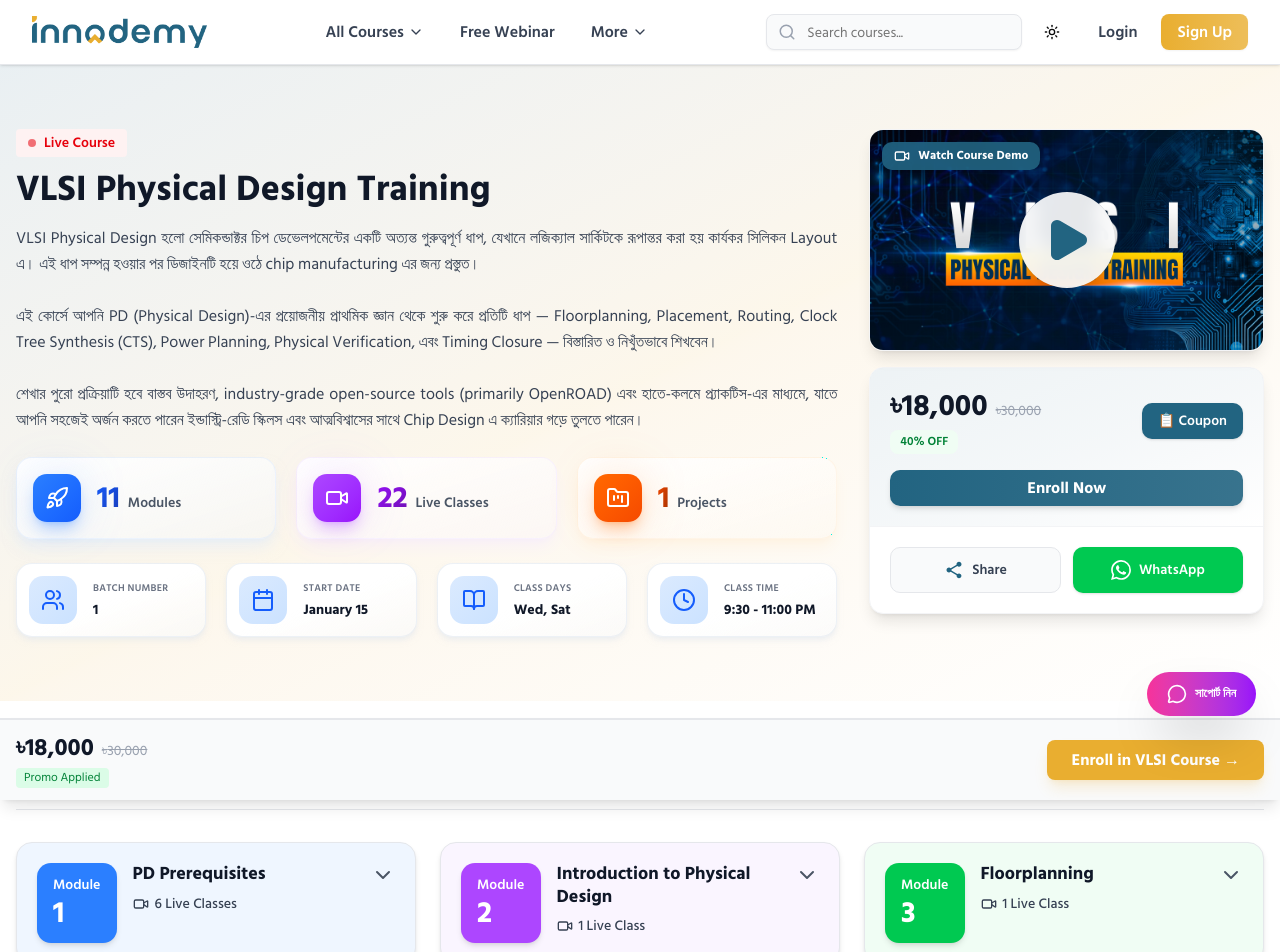
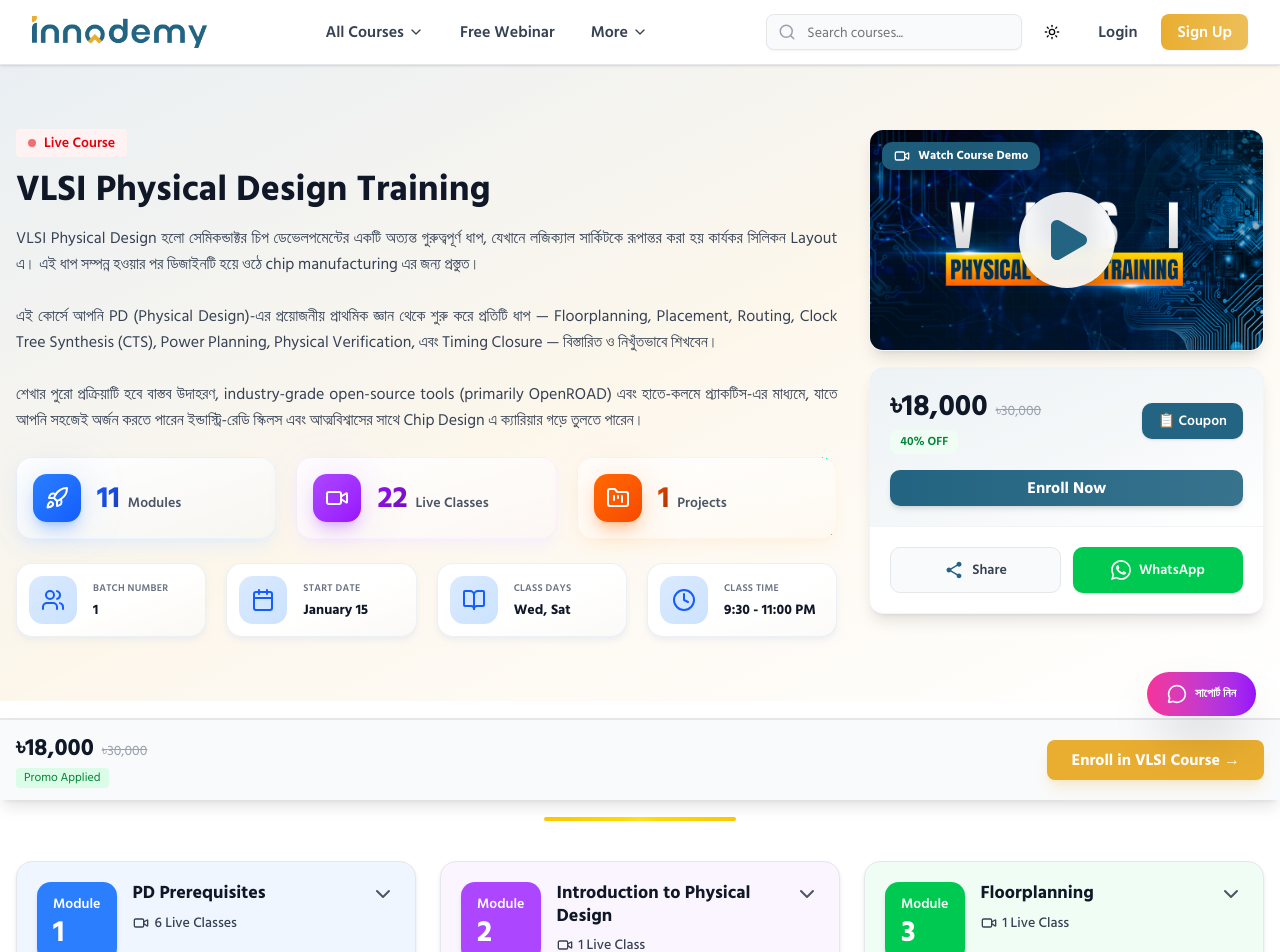
Before and after one commit to mehrabhossain1/innodemmy-frontend, a Next.js app: page /courses/vlsi-physical-design-training in a window 1280 px wide. Shown: the top 952 px of the page. Built offline with nearby package versions, Linux system fonts and the light colour scheme.

Commit message:
style: Replace course module title with SectionTitle component in VLSI Physical Design Training page

```diff
--- a/app/courses/vlsi-physical-design-training/components/VLSICourseModule.tsx
+++ b/app/courses/vlsi-physical-design-training/components/VLSICourseModule.tsx
@@ -1,4 +1,5 @@
 "use client";
+import SectionTitle from "@/components/course/SectionTitle";
 import { ChevronDown, Video, FileText } from "lucide-react";
 import { useState } from "react";
 
@@ -280,12 +281,7 @@ export default function VLSICourseModule() {
 
     return (
         <div className="container mx-auto px-4 py-16 max-w-7xl">
-            <div className="mb-8">
-                <h2 className="text-3xl font-bold text-gray-900">
-                    Course Module
-                </h2>
-                <hr className="my-2 border-gray-200" />
-            </div>
+            <SectionTitle title="Course Module" />
 
             <div className="grid grid-cols-1 md:grid-cols-2 lg:grid-cols-3 gap-6 items-start">
                 {modules.map((module) => (
```
